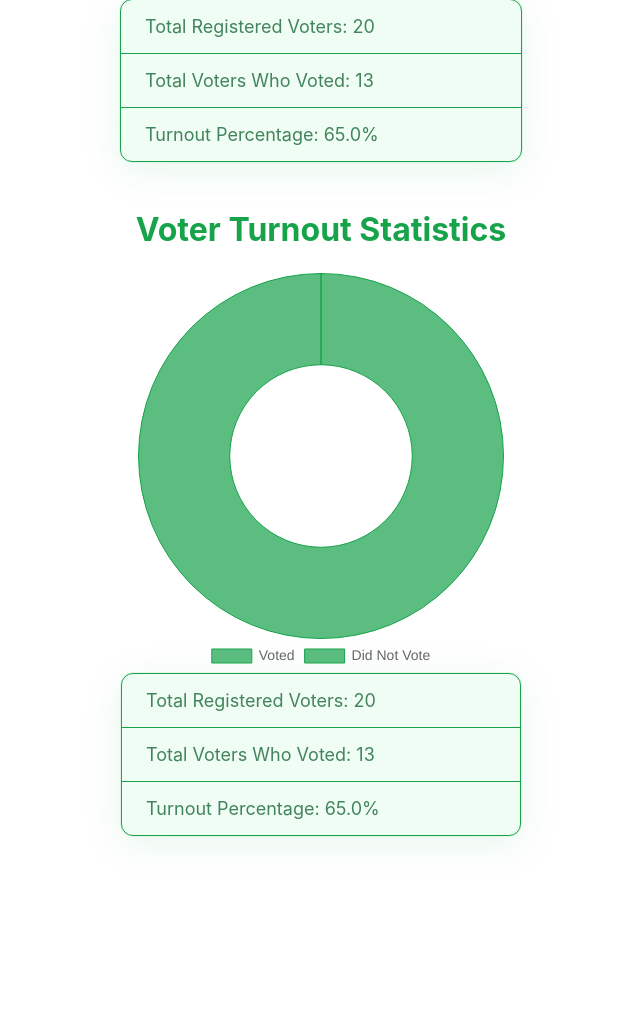
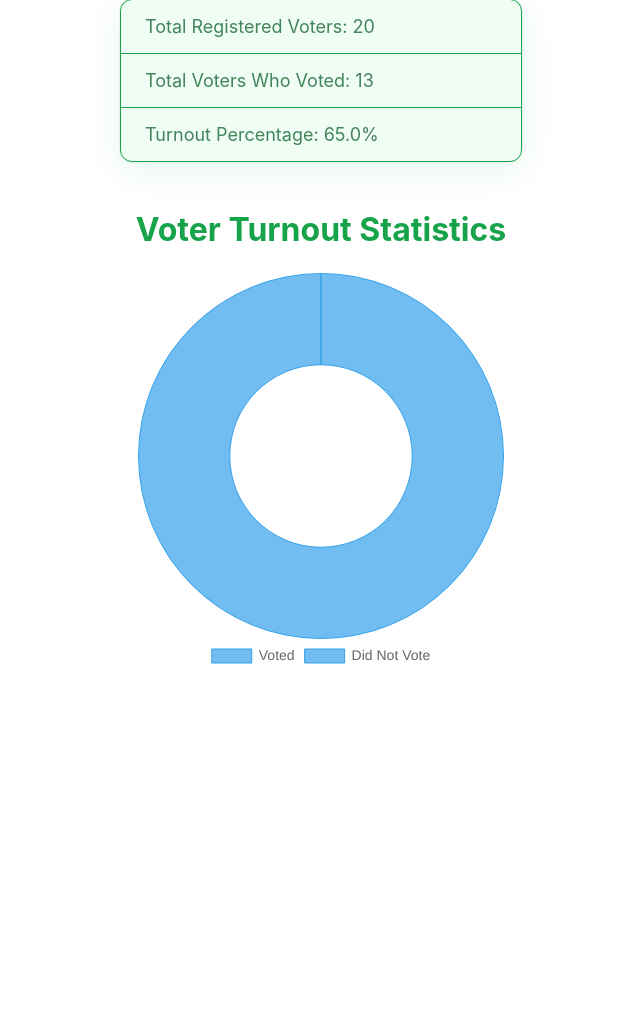
Before and after one commit to Kim-254-de/VotingSystem, a Django app: page /evoting/turnout/ in a window 1280 px wide. Shown: the part 205-1233 px from the top of the page, without its empty margins (319-959 px from the left). After the commit the page ends 869 px from the top, so only its background shows below. Run offline with Django 5.2, Linux system fonts and the light colour scheme; data comes from the database, SQL or seed files in the repository; parts of the project's set-up code (start-up, migrations or seed data) failed here and were passed over.

Commit message:
Update views

```diff
--- a/Evoting/templates/turnout.html
+++ b/Evoting/templates/turnout.html
@@ -91,11 +91,7 @@
   <main>
     <h2>Voter Turnout Statistics</h2>
     <canvas id="turnoutChart" width="400" height="300" aria-label="Voter turnout chart" role="img"></canvas>
-    <ul>
-      <li>Total Registered Voters: {{ total_registered }}</li>
-      <li>Total Voters Who Voted: {{ total_voted }}</li>
-      <li>Turnout Percentage: {{ turnout_percentage }}%</li>
-  </ul>
+  </main>
 
   <script src="https://cdn.jsdelivr.net/npm/chart.js"></script>
   <script>
@@ -108,12 +104,12 @@
           label: 'Voter Turnout',
           data: [{{ total_voted }}, {{ total_registered|add:"-total_voted" }}],
           backgroundColor: [
-            'rgba(22, 163, 74, 0.7)',
-            'rgba(220, 220, 220, 0.7)'
+            'rgba(54, 162, 235, 0.7)',  // blue
+            'rgba(255, 99, 132, 0.7)'   // red
           ],
           borderColor: [
-            'rgba(22, 163, 74, 1)',
-            'rgba(200, 200, 200, 1)'
+            'rgba(54, 162, 235, 1)',    // blue
+            'rgba(255, 99, 132, 1)'     // red
           ],
           borderWidth: 1
         }]
```
